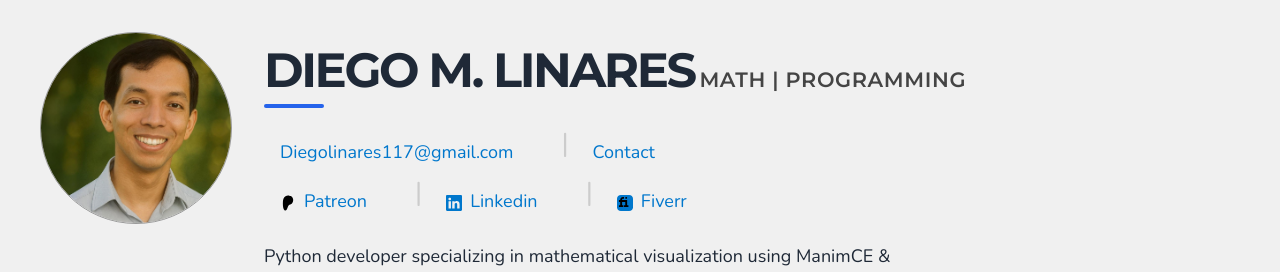
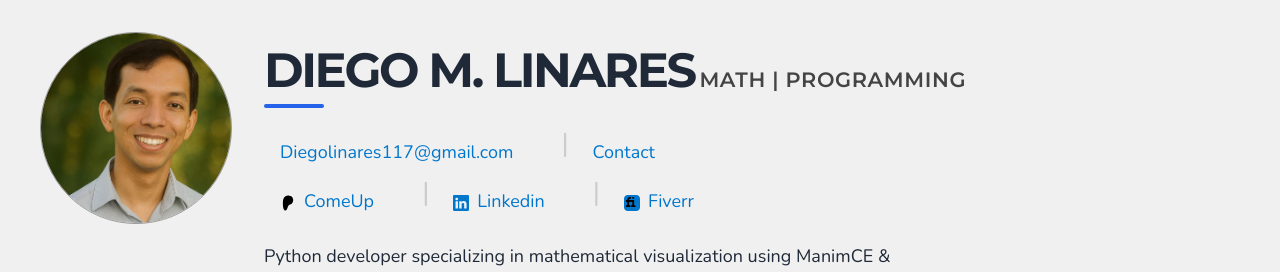
Before and after one commit to diegol117/diegolinares.github.io, a plain HTML site: page index.html in a window 1280 px wide. Shown: the top 272 px of the page. Drawn offline with nearby package versions, Linux system fonts and the light colour scheme.

Commit message:
Update index.html

```diff
--- a/index.html
+++ b/index.html
@@ -100,9 +100,9 @@
             <ul class="inline-list flex-responsive social-links">
 
                 <li class="social-link-item">
-                  <a href="https://patreon.com/MathborosNexus"
+                  <a href="https://comeup.com/en/@diegolinares"
                      rel="noopener noreferrer"
-                     aria-label="Patreon"
+                     aria-label="ComeUp"
                      target="_blank"
                      class="link-with-icon social-link">
 
@@ -115,7 +115,7 @@
 </svg>
 </span>
 
-                    <span class="social-label">Patreon</span>
+                    <span class="social-label">ComeUp</span>
                     <span class="external-indicator" aria-hidden="true">↗</span>
                   </a>
                 </li>
```
